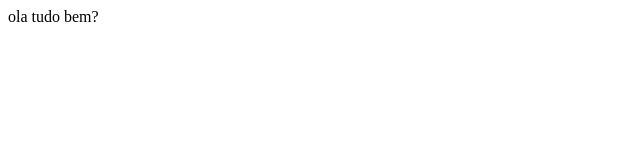
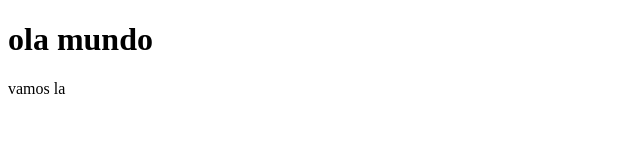
Before and after one commit to jaasielsilva/jasiel, a plain HTML site: page index.html in a window 1280 px wide. Shown: the whole page, without its empty margins (0-640 px from the left). Drawn offline with Linux system fonts and the light colour scheme.

Commit message:
primeiro commit

```diff
--- a/index.html
+++ b/index.html
@@ -7,6 +7,7 @@
     <title>Document</title>
 </head>
 <body>
-    ola tudo bem?
+   <h1>ola mundo</h1>
+   <p>vamos la</p>
 </body>
 </html>
```
